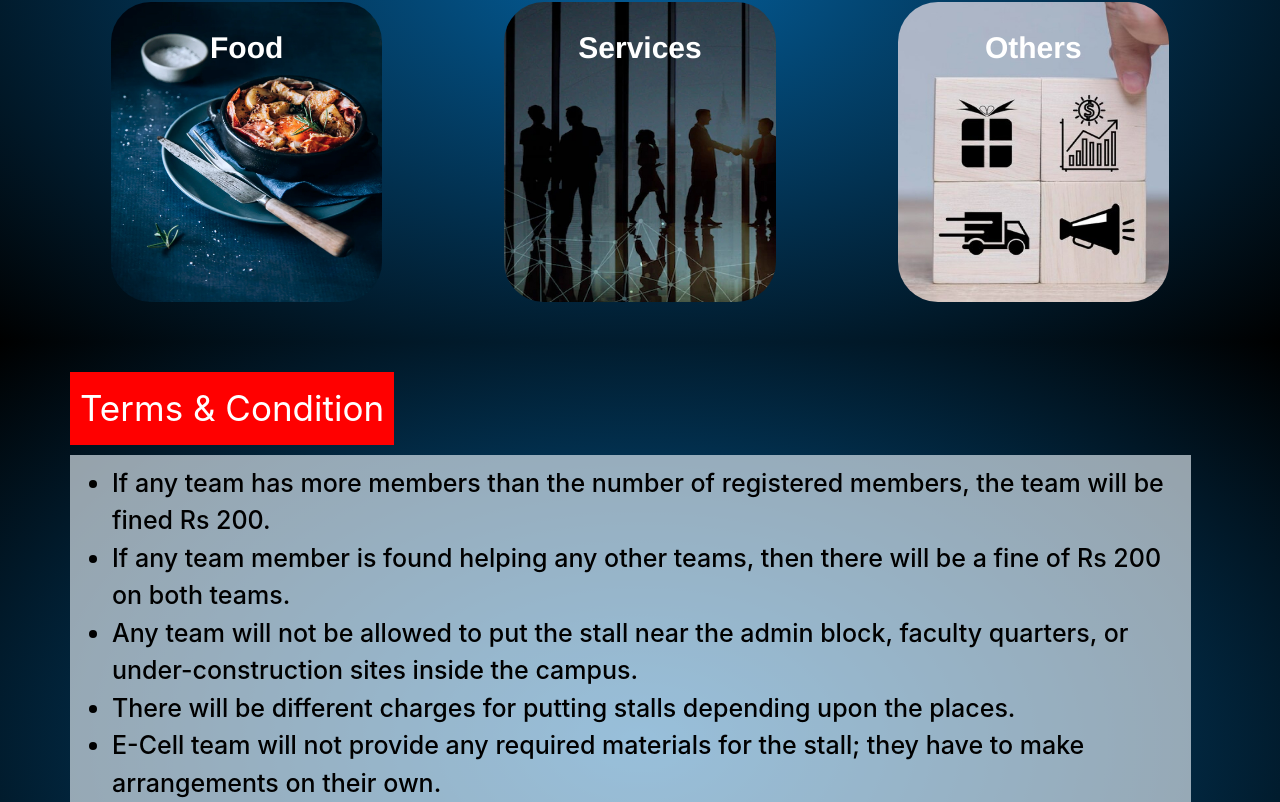
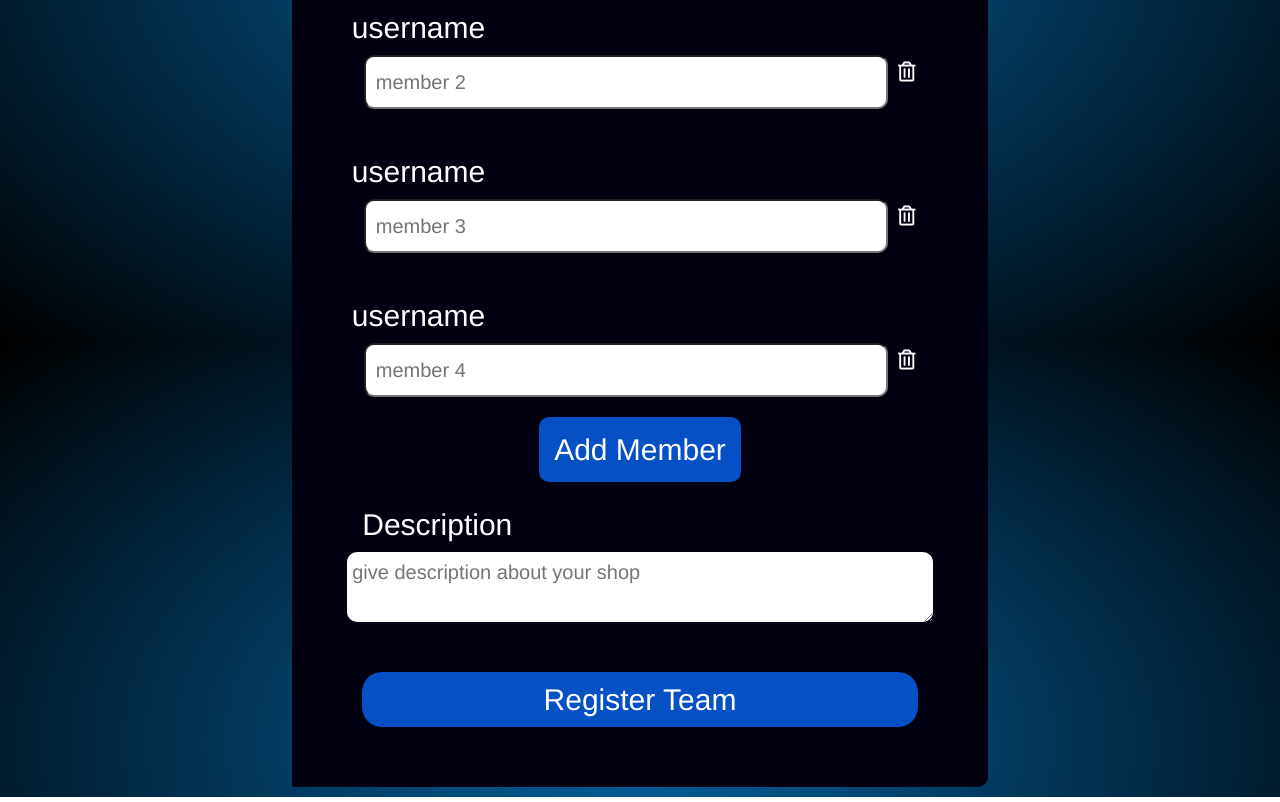
Before and after one commit to E-Cell-IITP/StartInFinal, a React (Create React App) app: page /teamregister in a window 1280 px wide. Before the commit this address led to /. Shown: the part 458-1260 px from the top of the page. Built offline with nearby package versions, Linux system fonts and the light colour scheme.

Commit message:
Added teamname

```diff
--- /dev/null
+++ b/src/components/Dropdown.js
@@ -0,0 +1,29 @@
+/* eslint-disable */
+import { FormControl, Grid, InputLabel, Select } from "@mui/material";
+import React from "react";
+
+function Dropdown({ query, handleChange, options }) {
+  const handleClick = (eve) => {
+    handleChange(eve.target.value);
+  };
+  return (
+    <Grid container direction="row" >
+      <Grid item xs={8} >
+        <FormControl variant="standard">
+          {/* <InputLabel htmlFor="query-native-simple">Select a type!</InputLabel> */}
+          <Select native value={query} onChange={(eve)=>handleClick(eve)}>
+            {options.map((val, ind) => (
+              <option key={val['label']} value={val['id']}>
+                {val['label']}
+              </option>
+            ))}
+            ;
+          </Select>
+        </FormControl>
+      </Grid>
+    </Grid>
+  );
+}
+
+
+export default Dropdown;
--- a/src/components/register.js
+++ b/src/components/register.js
@@ -7,13 +7,20 @@
 import axios from 'axios';
 import * as Loader from 'react-loader-spinner';
 import { ToastContainer, toast } from 'react-toastify';
+import Dropdown from './Dropdown';
 import 'react-toastify/dist/ReactToastify.css';
 
+const data = [
+  { label: 'Food', id: 0 },
+  { label: 'Services', id: 1 },
+  { label: 'Others', id: 2 }
+];
 
 const Register = () => {
   const [membercount, setmembercount] = useState([{id: 0,name:null},{id: 1,name:null},{id: 2,name:null},{id: 3,name:null}])
   const [description,setdescription] = useState("")
   const [teamname,setteamname] = useState("")
+  const [category, setCategory] = useState(0);
   const [ct,setct]=useState(4)
   const [toggle,settoggle] = useState(true)
   const deleteitem=(itemId)=> {
@@ -22,6 +29,11 @@
     setmembercount((current) =>
     current.filter((membercount) =>  membercount.id!== itemId)
   );}
+
+    const handleChange = (e) => {
+      setCategory(e.target.value);
+    }
+
   const showToastMessage = (x) => {
     toast.success(`${x}`, {
         position: toast.POSITION.TOP_CENTER,
@@ -42,13 +54,35 @@
       temp.push(elm.name)
     })
     console.log(temp)
-    if(teamname!==""&&description!==""&& temp.length>=4){
+    let count = 0;
+    for(let i=0;i<temp.length;i++)
+    {
+      if(temp[i])
+        count++;
+    }
+    if(teamname!==""&&description!==""&& count>=4){
       settoggle(false)
     let item={teamName: teamname,description: description, members: temp};
     // const body = JSON.stringify(item);
     let result = {};
+    // let item_user = {username: membercount[0].name}
+    // try{
+    //   result = await axios.get("https://ecell-startin-backend.onrender.com/users/find-user-in-team",
+    //   item_user,{
+    //     headers:{
+    //       "Content-Type":'application/json',
+    //       "Accept":'application/json'
+    //     }}
+    //     )
+    // }
+    // catch(err)
+    // {
+    //   showToastMessage(err.response.data.message);
+    //   console.log(err);
+    //   settoggle(true);
+    // }
     try{
-      result=await axios.post("https://ecell-startin-backend.onrender.com/users/team-register",
+      result=await axios.post("http://localhost:4000/users/team-register",
      item,{
     headers:{
       "Content-Type":'application/json',
@@ -57,20 +91,20 @@
     )
     // result=await result.json();
     var x=result.data.message;
+    settoggle(true)
     showToastMessage(x)
-    settoggle(true)
     console.log(result);
     setTimeout(()=>{window.location='/dashboard'},3000)
   }catch(err){
     var g=err.response.data.message;
-    showToastMessage1(g)
     console.log(err);
     settoggle(true)
+    showToastMessage1(g)
   }
 }
   else{
+    settoggle(true)
     showToastMessage1("Please fill all the field");
-    settoggle(true)
   }
 }
   const addmember=(e, id)=>{
@@ -112,12 +146,12 @@
             membercount.map((elm) =>{
               {/* console.log(elm.id) */}
               let y = elm.id;
-              let x = `member ${y}`;
+              let x = `member ${y+1}`;
               return(
                 <div className="lastname">
                 <label htmlFor="">username</label>
                 <div className='container'>
-                <input onChange={(e)=>addmember(e.target.value, elm.id)} type="text" placeholder={x}/>
+                <input onChange={(e)=>addmember(e.target.value, elm.id)} type="text" placeholder={elm.id===0?"Your Username":x}/>
                 <i className="far fa-trash-alt add-btn btn-delete" onClick={()=>{
                         deleteitem(elm.id);
                         // deletemember()
@@ -136,6 +170,7 @@
                 setct(ct+1)
               }
             }}>Add Member</div>
+            {/* <Dropdown query={category} handleChange={handleChange} options={data} /> */}
             <div className='description'>
               <label htmlFor="">Description</label>
               <textarea value={description} onChange={(e)=>setdescription(e.target.value)} placeholder='give description about your shop'></textarea>
--- a/src/components1/Dashboard1.js
+++ b/src/components1/Dashboard1.js
@@ -54,7 +54,11 @@
         <div className="userlead">
             <span className="left">{zz}</span>
             <div className="rightlogout">
-            <span onClick={()=>{window.location='/teamregister'}} className=' teamregister'>Team Registration</span>
+            {localStorage.teamName!=='null'?
+            <p>{`Team : ${localStorage.teamName}`}</p>
+            :
+            <span onClick={()=>{window.location='/teamregister'}} className=' teamregister'>Create Team</span>
+            }
             <span onClick={signout} className="logout1">Logout</span>
             <span className="right">Leaderboard</span>
             </div>
--- a/src/components3/Login1.js
+++ b/src/components3/Login1.js
@@ -52,11 +52,13 @@
     var y=result.data.data.username;
     // console.log(y);
     const z = result.data.message;
+    const k = result.data.data.teamName;
     console.log(z);
     settoggle(true);
     showToastMessage(z)
     localStorage.setItem('token',x);
     localStorage.setItem('username',y);
+    localStorage.setItem('teamName',k);
     setTimeout(() => {
       window.location='/dashboard'
     }, 3000);
--- a/src/routes.js
+++ b/src/routes.js
@@ -62,8 +62,7 @@
     },
     {
       path:'/teamregister',
-      element: <Navigate to="/" />
-      // element:<Register/>
+      element:<Register/>
     },
     {
       path:'/outsideleaderboard',
```
